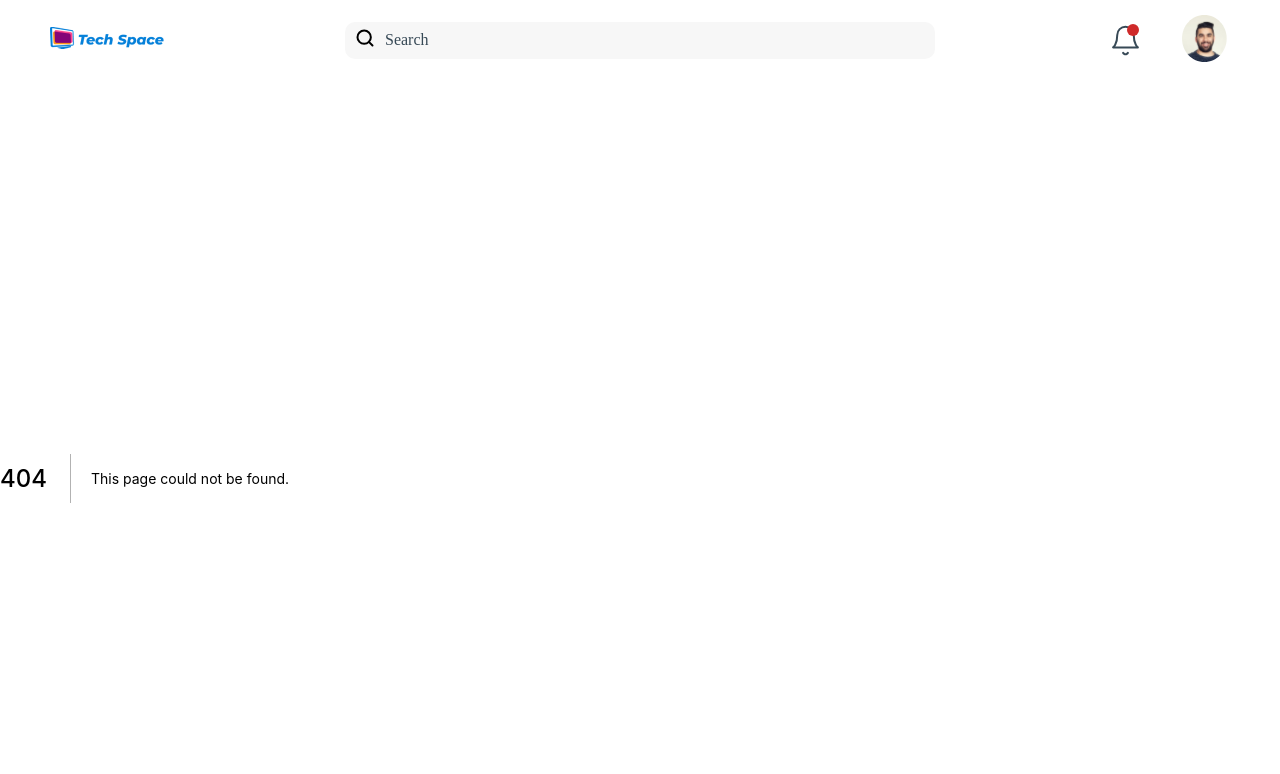
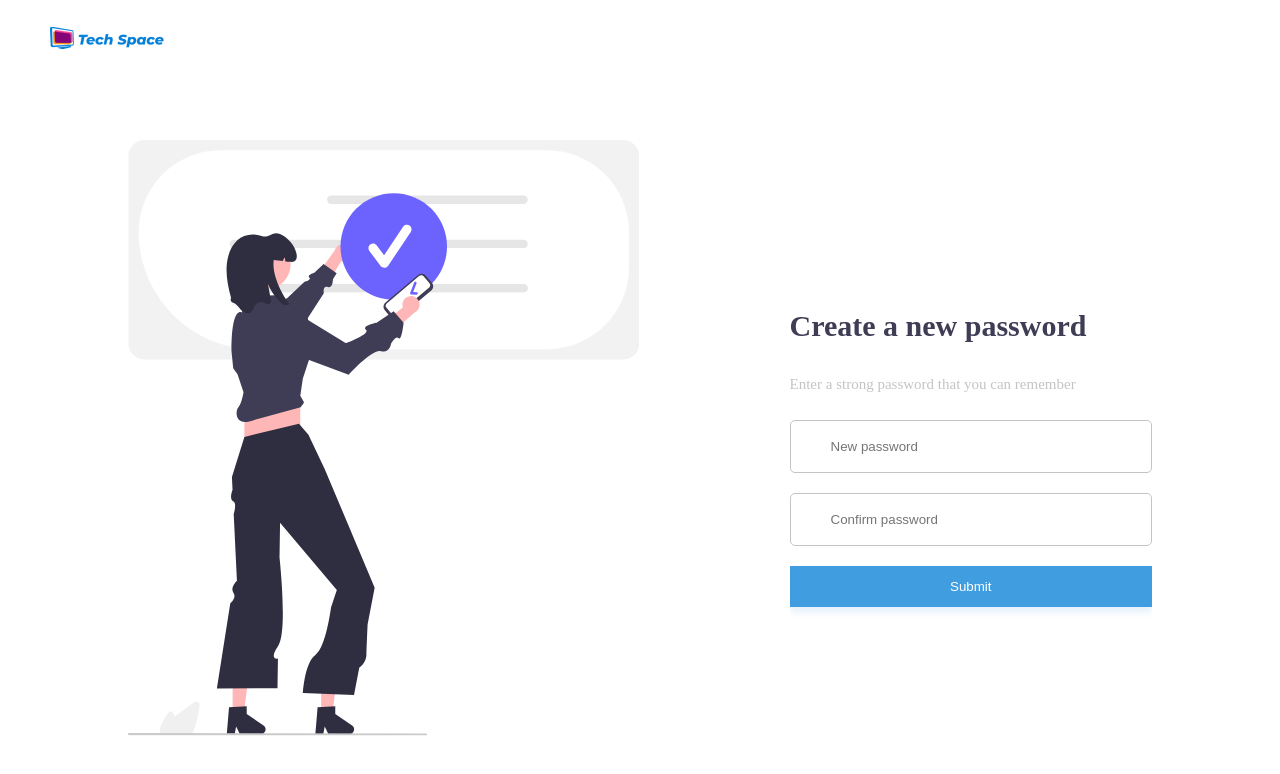
Before and after one commit to Erehmaryann/tech_space, a Next.js app: page /create-new-password in a window 1280 px wide. Before the commit this address had no page. Shown: the top 774 px of the page. Built offline with nearby package versions, Linux system fonts and the light colour scheme.

Commit message:
create new password component

```diff
--- a/components/nav-bar/Header.js
+++ b/components/nav-bar/Header.js
@@ -9,9 +9,9 @@ const Header = () => {
   return (
     <>
       {path === "/" ||
-      path === "/login" ||
-      path === "/signup" ||
-      path === "/forgot-password" ? (
+        path === "/login" ||
+        path === "/signup" ||
+        path === "/forgot-password" || path === "/create-new-password" ? (
         <LoginNav />
       ) : (
         <MainNav />
--- /dev/null
+++ b/pages/create-new-password.js
@@ -0,0 +1,52 @@
+import Head from "next/head";
+import Image from "next/image";
+import LoginButtons from "../components/buttons/LoginButtons";
+import createNewPassword from "../public/assets/svg/createnewpassword.svg";
+import LoginInputs from "../components/inputs/LoginInputs";
+import {
+    Container,
+    Form,
+    ImageDiv,
+    // SmallDiv,
+    Main,
+} from "../components/styles/AuthStyles";
+import Link from "next/link";
+import Modal from "../components/modal/Modal";
+import { useState } from "react";
+
+const ForgotPassword = () => {
+    const [showModal, setShowModal] = useState(false);
+    return (
+        <>
+            <Head>
+                <title>Tech Space | Forgot Password</title>
+            </Head>
+            <Container>
+                <Main>
+                    <ImageDiv>
+                        <Image src={createNewPassword} alt="hero Image" />
+                    </ImageDiv>
+
+                    <Form>
+                        <h4>Create a new password</h4>
+                        <p>
+                            Enter a strong password that you can remember
+                        </p>
+                        <LoginInputs type={`password`} placeholder={`New password`} />
+                        <LoginInputs type={`password`} placeholder={`Confirm password`} />
+                        <LoginButtons setShowModal={setShowModal} text={`Submit`} />
+                    </Form>
+                </Main>
+                <Modal
+                    onClose={() => setShowModal(false)}
+                    show={showModal}
+                    btnText={`ok`}
+                >
+                    Your password has been reset successfully!
+                </Modal>
+            </Container>
+        </>
+    );
+};
+
+export default ForgotPassword;
--- a/pages/forgot-password.js
+++ b/pages/forgot-password.js
@@ -7,7 +7,7 @@ import {
   Container,
   Form,
   ImageDiv,
-  SmallDiv,
+  // SmallDiv,
   Main,
 } from "../components/styles/AuthStyles";
 import Link from "next/link";
```
Also changed, not shown: public/assets/svg/createnewpassword.svg (added).
